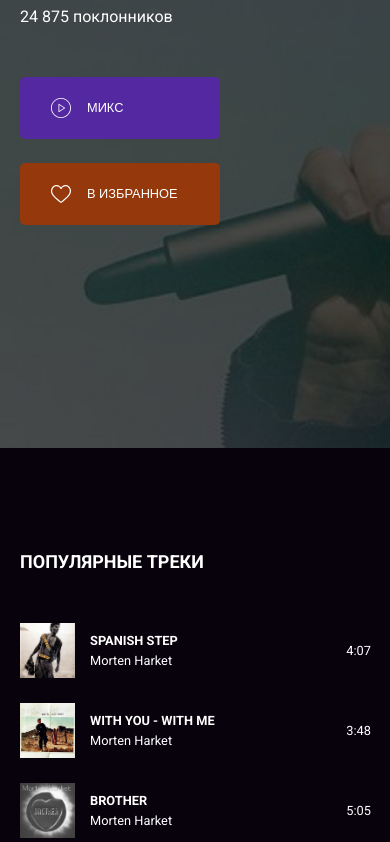
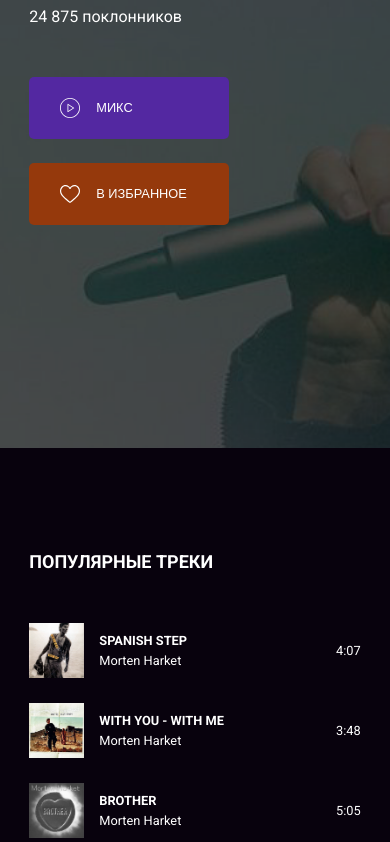
Before and after one commit to MityaDementiy/layout-designer-project-lvl2, a website: page src/artist.html in a window 390 px wide. Shown: the part 281-1123 px from the top of the page. Drawn offline with Linux system fonts and the light colour scheme.

Commit message:
Fix container width on small screens

```diff
--- a/src/scss/pages/artist.scss
+++ b/src/scss/pages/artist.scss
@@ -164,3 +164,9 @@
     margin-bottom: 25px;
   }
 }
+
+@media screen and (max-width: 400px) {
+  .container {
+    max-width: 85%;
+  }
+}
```
Also changed, not shown: src/css/style.css, 1 other file.
